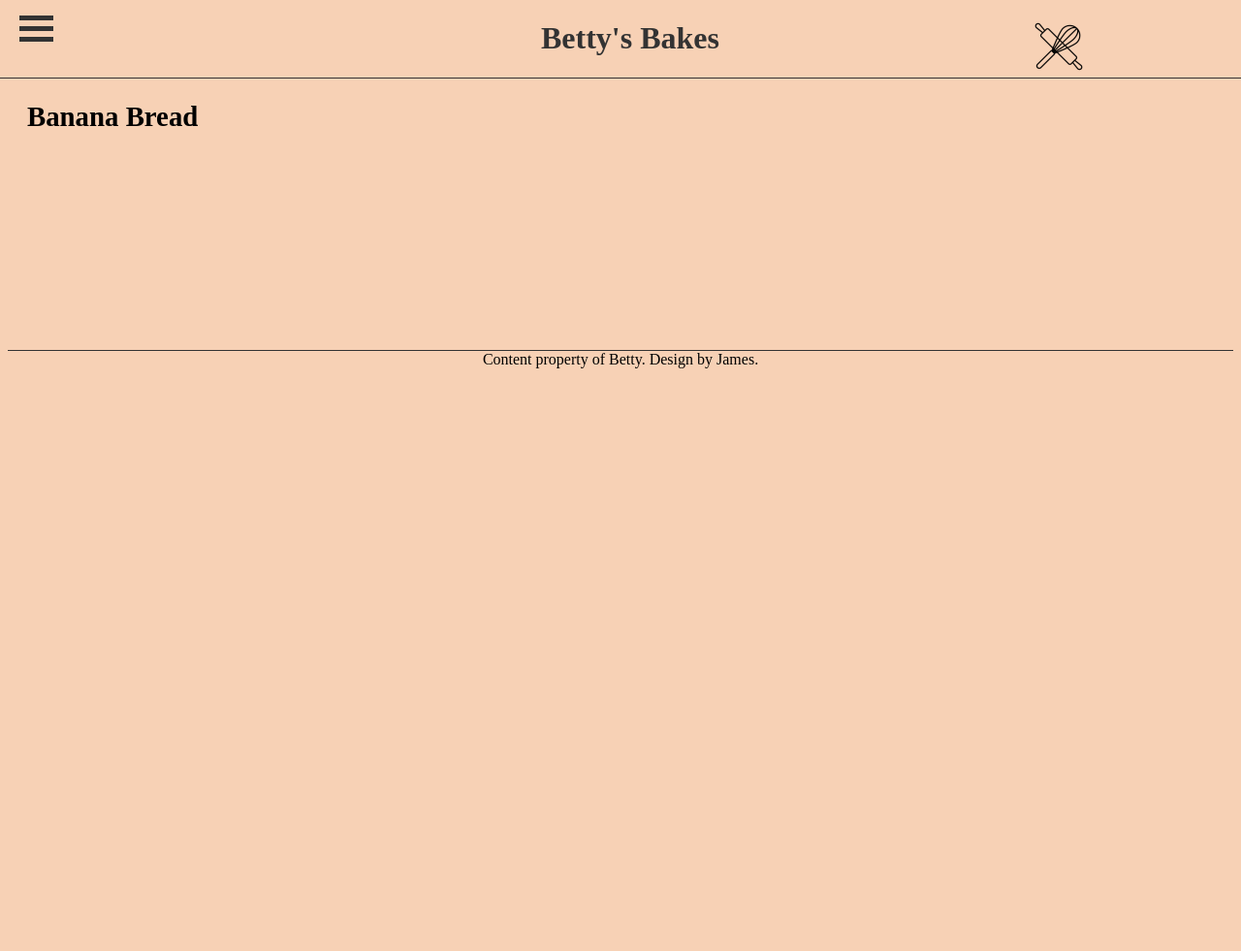
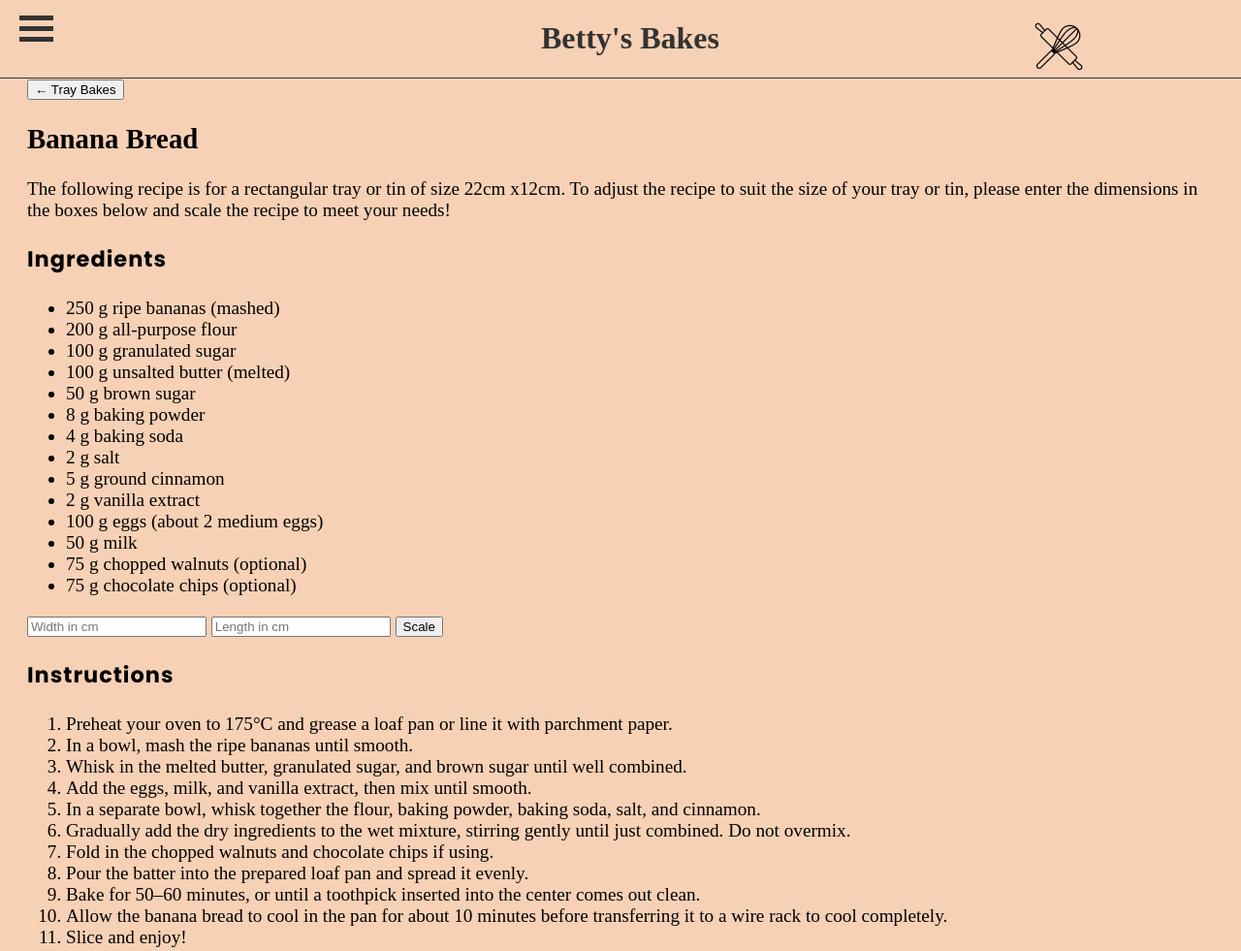
Before and after one commit to james-fitz86/bettysbakes, a plain HTML site: page banana.html in a window 1280 px wide. Shown: the top 981 px of the page at 97% size. Before the commit the page ends 800 px from the top, so only its background shows below. Drawn offline with Linux system fonts and the light colour scheme.

Commit message:
added content for recipe and linked a new JS file for scaling the recipe

```diff
--- a/banana.html
+++ b/banana.html
@@ -33,7 +33,53 @@
             <a href="index.html#about">About</a>
         </nav>
         <main>
+            <a href="index.html#tray-bakes"><button class="back-to-traybakes">&larr; Tray Bakes</button></a>
             <h2>Banana Bread</h2>
+            <p>The following recipe is for a rectangular tray or tin of size 22cm x12cm. To adjust the recipe to suit
+                the size of your tray or tin, please enter the dimensions in the boxes below and scale the recipe to meet
+                your needs!
+            </p>
+            <div class="scalable-container">
+                <div class="scalable-recipe">
+                    <h3>Ingredients</h3>
+                    <ul>
+                        <li><span class="amount">250</span> <span class="unit">g</span> ripe bananas (mashed)</li>
+                        <li><span class="amount">200</span> <span class="unit">g</span> all-purpose flour</li>
+                        <li><span class="amount">100</span> <span class="unit">g</span> granulated sugar</li>
+                        <li><span class="amount">100</span> <span class="unit">g</span> unsalted butter (melted)</li>
+                        <li><span class="amount">50</span> <span class="unit">g</span> brown sugar</li>
+                        <li><span class="amount">8</span> <span class="unit">g</span> baking powder</li>
+                        <li><span class="amount">4</span> <span class="unit">g</span> baking soda</li>
+                        <li><span class="amount">2</span> <span class="unit">g</span> salt</li>
+                        <li><span class="amount">5</span> <span class="unit">g</span> ground cinnamon</li>
+                        <li><span class="amount">2</span> <span class="unit">g</span> vanilla extract</li>
+                        <li><span class="amount">100</span> <span class="unit">g</span> eggs (about 2 medium eggs)</li>
+                        <li><span class="amount">50</span> <span class="unit">g</span> milk</li>
+                        <li><span class="amount">75</span> <span class="unit">g</span> chopped walnuts (optional)</li>
+                        <li><span class="amount">75</span> <span class="unit">g</span> chocolate chips (optional)</li>
+                    </ul>
+                    <input id="width-input" type="text" placeholder="Width in cm"></input>
+                    <input id="length-input" type="text" placeholder="Length in cm"></input>
+                    <button id="scale-button">Scale</button>
+                    <script src="./scale.js"></script>
+                </div>
+                <div class="scalable-recipe">
+                    <h3>Instructions</h3>
+                    <ol>
+                        <li>Preheat your oven to 175°C and grease a loaf pan or line it with parchment paper.</li>
+                        <li>In a bowl, mash the ripe bananas until smooth.</li>
+                        <li>Whisk in the melted butter, granulated sugar, and brown sugar until well combined.</li>
+                        <li>Add the eggs, milk, and vanilla extract, then mix until smooth.</li>
+                        <li>In a separate bowl, whisk together the flour, baking powder, baking soda, salt, and cinnamon.</li>
+                        <li>Gradually add the dry ingredients to the wet mixture, stirring gently until just combined. Do not overmix.</li>
+                        <li>Fold in the chopped walnuts and chocolate chips if using.</li>
+                        <li>Pour the batter into the prepared loaf pan and spread it evenly.</li>
+                        <li>Bake for 50–60 minutes, or until a toothpick inserted into the center comes out clean.</li>
+                        <li>Allow the banana bread to cool in the pan for about 10 minutes before transferring it to a wire rack to cool completely.</li>
+                        <li>Slice and enjoy!</li>
+                    </ol>
+                </div>
+            </div>
         </main>
         <footer>
             Content property of Betty. Design by James.
```
